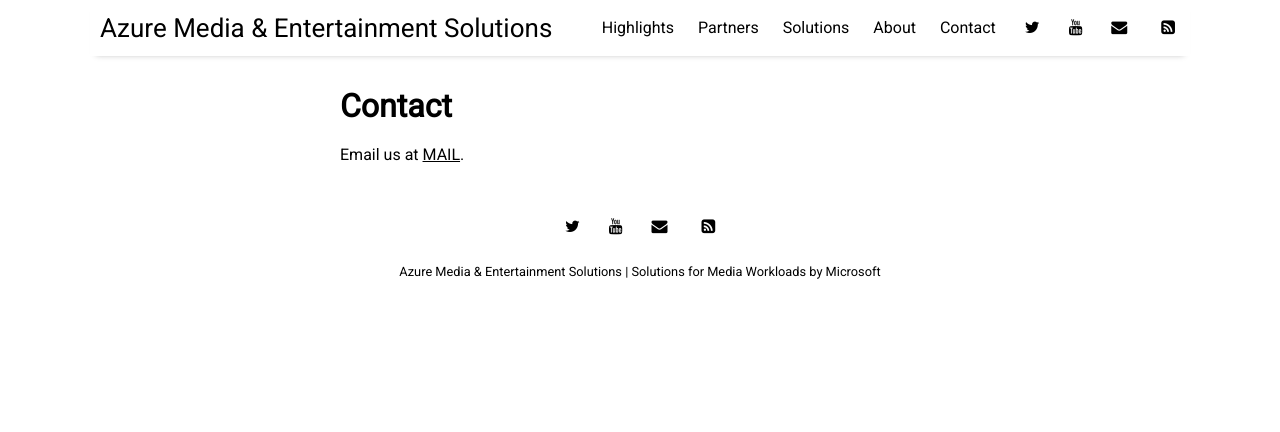
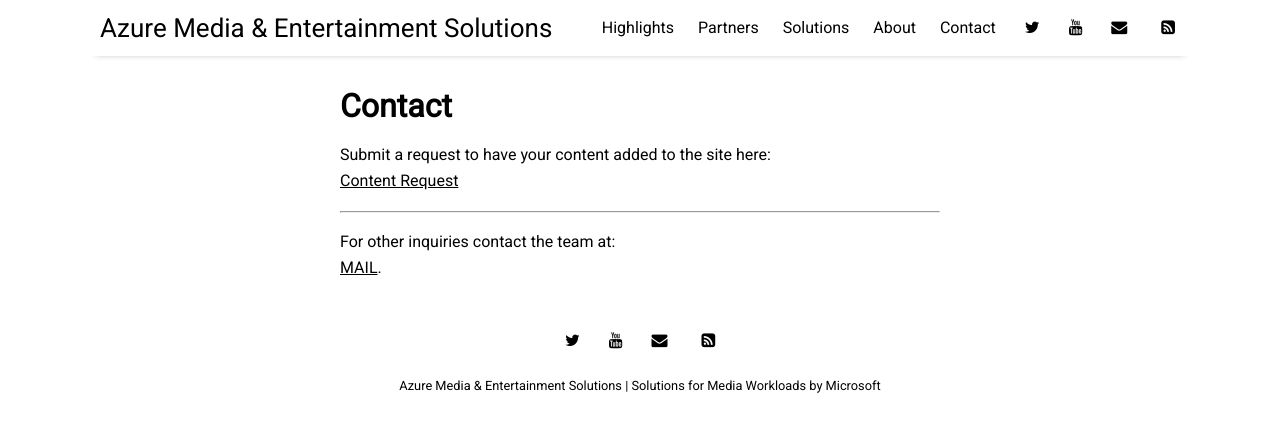
Before and after one commit to Azure/MediaEntertainment, a Jekyll site: the page built from pages/contact.md, in a window 1280 px wide. Shown: the top 432 px of the page. Built offline with Jekyll 4.4.1, drawn with Linux system fonts in a browser that asks for light colours; nearby versions of some CDN libraries.

Commit message:
updated contact page

```diff
--- a/pages/contact.md
+++ b/pages/contact.md
@@ -3,4 +3,10 @@
 title: Contact
 ---
 
-Email us at [MAIL](mailto:gitme@microsoft.com).
+Submit a request to have your content added to the site here: <br>
+[Content Request](https://aka.ms/gitmerequest)
+
+<hr>
+
+For other inquiries contact the team at: <br>
+ [MAIL](mailto:gitme@microsoft.com).
```
Also changed, not shown: 14 other files.
